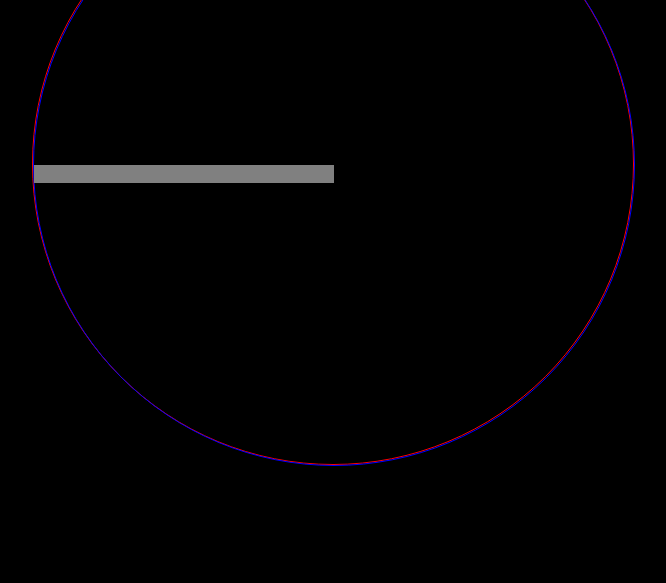
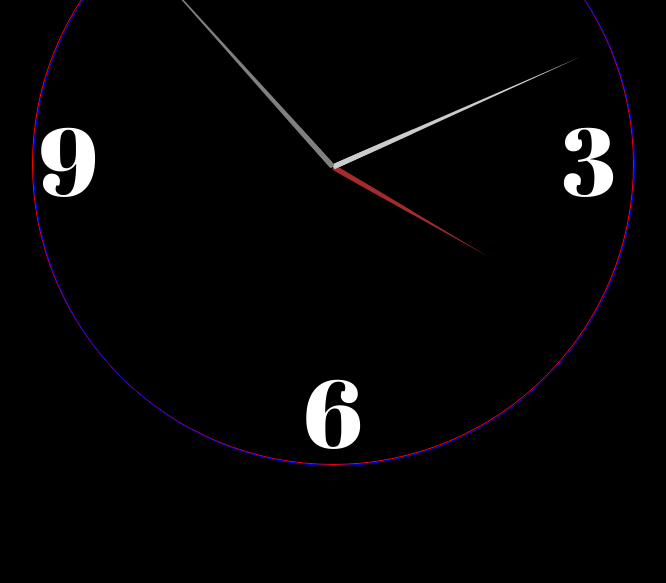
Before and after one commit to KingPra/sleepReset, a website: page docs/index.html in a window 1280 px wide. Shown: the part 217-800 px from the top of the page, without its empty margins (96-762 px from the left). Drawn offline with nearby package versions, Linux system fonts and the light colour scheme.

Commit message:
js functions

```diff
--- a/app.js
+++ b/app.js
@@ -1,9 +1,22 @@
 console.log('hello');
 
-// function setDate() {
-//   const now = new Date ();
-// }
-//
-// const secondHand = document.querySelector('sec');
-//
-// const seconds = now.getSeconds();
+function setDate() {
+  const now = new Date ();
+
+const secondHand = document.querySelector('.sec');
+const seconds = now.getSeconds();
+const secDegrees = ((seconds / 60) * 360) + 90;
+secondHand.style.transform = (`rotate(${secDegrees}deg)`)
+
+const minHand = document.querySelector('.min');
+const min = now.getMinutes();
+const minDegrees = ((min / 60) * 360) + 90;
+minHand.style.transform = (`rotate(${minDegrees}deg)`);
+
+const hourHand = document.querySelector('.hour');
+const hour = now.getHours();
+const hourDegree = ((hour / 12) * 360) + 90;
+hourHand.style.transform = (`rotate(${hourDegree}deg)`);
+};
+
+setInterval(setDate, 1000)
--- a/docs/app.js
+++ b/docs/app.js
@@ -1 +1,22 @@
 console.log('hello');
+
+function setDate() {
+  const now = new Date ();
+
+const secondHand = document.querySelector('.sec');
+const seconds = now.getSeconds();
+const secDegrees = ((seconds / 60) * 360) + 90;
+secondHand.style.transform = (`rotate(${secDegrees}deg)`)
+
+const minHand = document.querySelector('.min');
+const min = now.getMinutes();
+const minDegrees = ((min / 60) * 360) + 90;
+minHand.style.transform = (`rotate(${minDegrees}deg)`);
+
+const hourHand = document.querySelector('.hour');
+const hour = now.getHours();
+const hourDegree = ((hour / 12) * 360) + 90;
+hourHand.style.transform = (`rotate(${hourDegree}deg)`);
+};
+
+setInterval(setDate, 1000)
--- a/docs/index.html
+++ b/docs/index.html
@@ -8,11 +8,14 @@
   </head>
   <body>
     <div class="clock">
-      <div class="clock-face">
-        <div class="hand hour"></div>
-        <div class="hand min"></div>
-        <div class="hand sec"></div>
-      </div>
+      <div class="clock-face"></div>
+      <div class="numbers twelve">12</div>
+      <div class="numbers three">3</div>
+      <div class="numbers six">6</div>
+      <div class="numbers nine">9</div>
+      <div class="hand hour"></div>
+      <div class="hand min"></div>
+      <div class="hand sec"></div>
     </div>
   </body>
 </html>
--- a/style.scss
+++ b/style.scss
@@ -1,3 +1,5 @@
+@import url('https://fonts.googleapis.com/css?family=Abril+Fatface');
+
 body {
   background: #000;
 }
@@ -24,8 +26,53 @@ body {
   width: 50%;
   height: 6px;
   background: grey;
-  position: relative;
+  position: absolute;
   top: 50%;
   left: 0px;
   transform-origin: 100%;
+  transform: rotate(90deg);
+  border-top-right-radius: 50px;
+-moz-border-radius-topright: 50px;
+-webkit-border-top-right-radius: 50px;
+border-bottom-right-radius: 50px;
+-moz-border-radius-bottomright: 50px;
+-webkit-border-bottom-right-radius: 50px;
+-webkit-clip-path: polygon(100% 0, 0 49%, 100% 100%);
+clip-path: polygon(100% 0, 0 49%, 100% 100%);
 }
+
+.min {
+  width: 45%;
+  left: 5%;
+  background: #ccc;
+}
+
+.hour {
+  width: 30%;
+  left: 20%;
+  background: brown;
+}
+
+.numbers {
+  position: absolute;
+  bottom: 80%;
+  left: 41%;
+  font-family: 'Abril Fatface', cursive, sans-serif;
+  color: white;
+  font-size: 6em;
+}
+
+.three {
+  bottom: 40%;
+  left: 88%;
+}
+
+.six {
+  bottom: -2%;
+  left: 45%;
+}
+
+.nine {
+  bottom: 40%;
+  left: 1%;
+}
```
Also changed, not shown: index.html (+9 -5 lines), docs/style.css.
